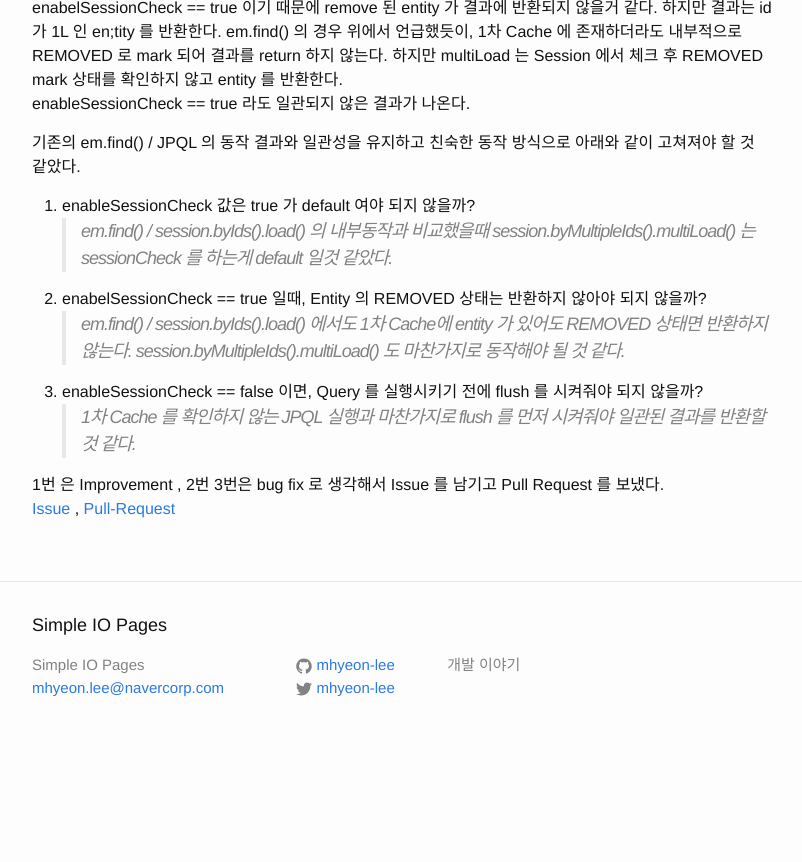
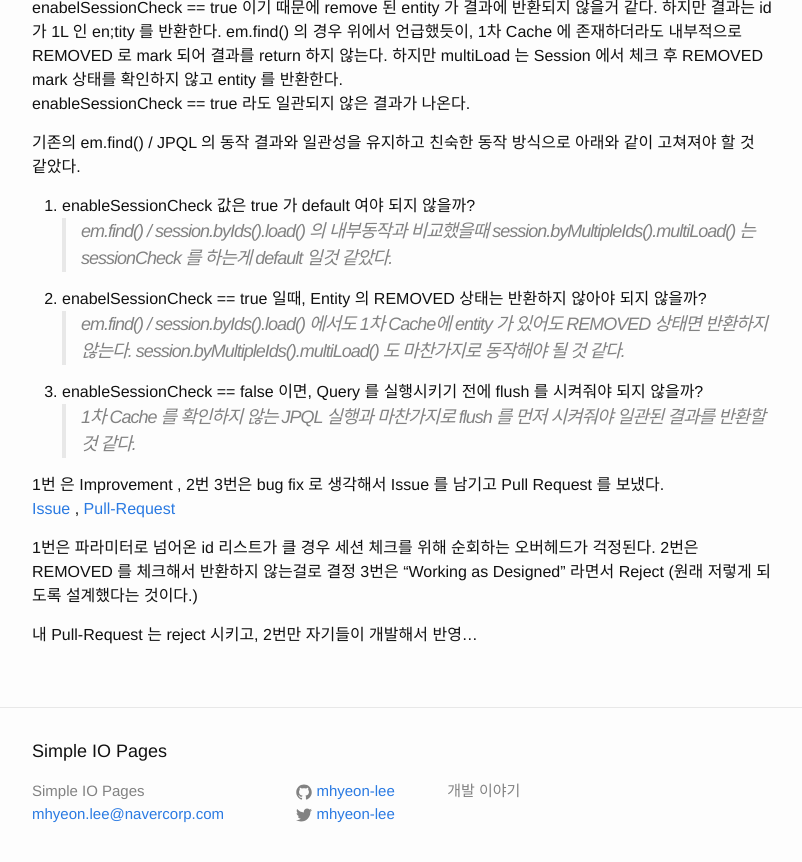
Before and after one commit to mhyeon-lee/mhyeon-lee.github.io, a Jekyll site: the page built from _posts/2016-08-05-[Hibernate] load-by-multiple-id API 를 사용할때 알아야할 것들.markdown, in a window 1280 px wide and 900 px high, scrolled down 3947 px, cut to the strip 15-877 px from the top of the window. Shown: the whole strip, without its empty margins (238-1040 px from the left). Built offline with Jekyll 4.4.1, drawn with Linux system fonts in a browser that asks for light colours; before the commit the page ends 4721 px from its top, so only the background shows below that; some of the changed text lies outside the part shown.

Commit message:
Update 2016-08-05-[Hibernate] load-by-multiple-id API 를 사용할때 알아야할 것들.markdown

```diff
--- a/_posts/2016-08-05-[Hibernate] load-by-multiple-id API 를 사용할때 알아야할 것들.markdown
+++ b/_posts/2016-08-05-[Hibernate] load-by-multiple-id API 를 사용할때 알아야할 것들.markdown
@@ -57,7 +57,7 @@ JPQL Query 를 사용하여 entity 리스트를 조회하면 Hibernate 는 datab
 {% gist mhyeon-lee/a6f69fa0d57938b9f11658cb5e32ebe2 MultiLoadCache.java %}
 {% gist mhyeon-lee/4137dc7ef86f575efaf72dff222b7962 MultiLoadCache.log %}
 
-## Bug? Woking as Design? (Hibernate v5.1.1)
+## Bug? Woking as Designed? (Hibernate v5.1.1)
 
 해당 글에서 load-by-multiple-id API 의 특징들에 대해 잘 소개되어 있다.
 여기서 언급되지 않았지만, 사용하면서 경험한 몇가지 특징들을 추가적으로 적어보겠다.
@@ -110,3 +110,9 @@ enableSessionCheck == true 라도 일관되지 않은 결과가 나온다.
 1번 은 Improvement , 2번 3번은 bug fix 로 생각해서 Issue 를 남기고 Pull Request 를 보냈다. <br />
 [Issue](https://hibernate.atlassian.net/browse/HHH-10984) ,
 [Pull-Request](https://github.com/hibernate/hibernate-orm/pull/1489)
+
+1번은 파라미터로 넘어온 id 리스트가 클 경우 세션 체크를 위해 순회하는 오버헤드가 걱정된다.
+2번은 REMOVED 를 체크해서 반환하지 않는걸로 결정
+3번은 "Working as Designed" 라면서 Reject (원래 저렇게 되도록 설계했다는 것이다.)
+
+내 Pull-Request 는 reject 시키고, 2번만 자기들이 개발해서 반영...
```
